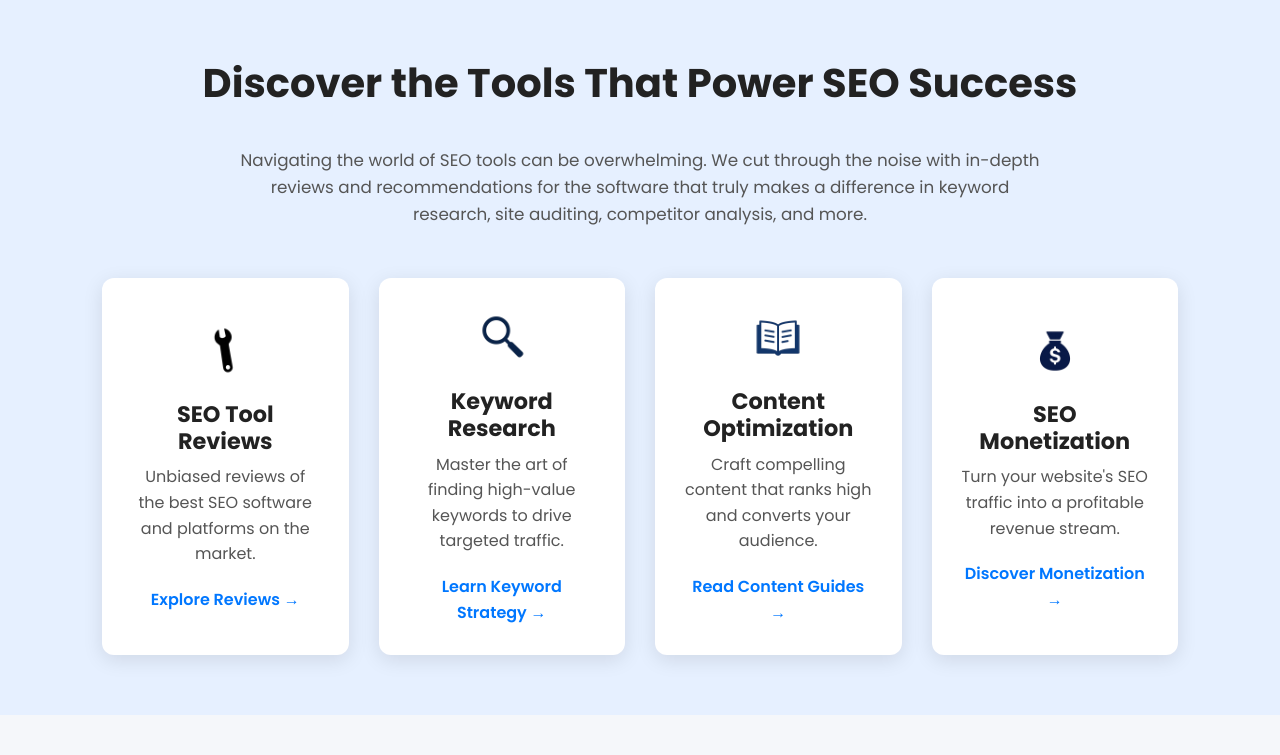
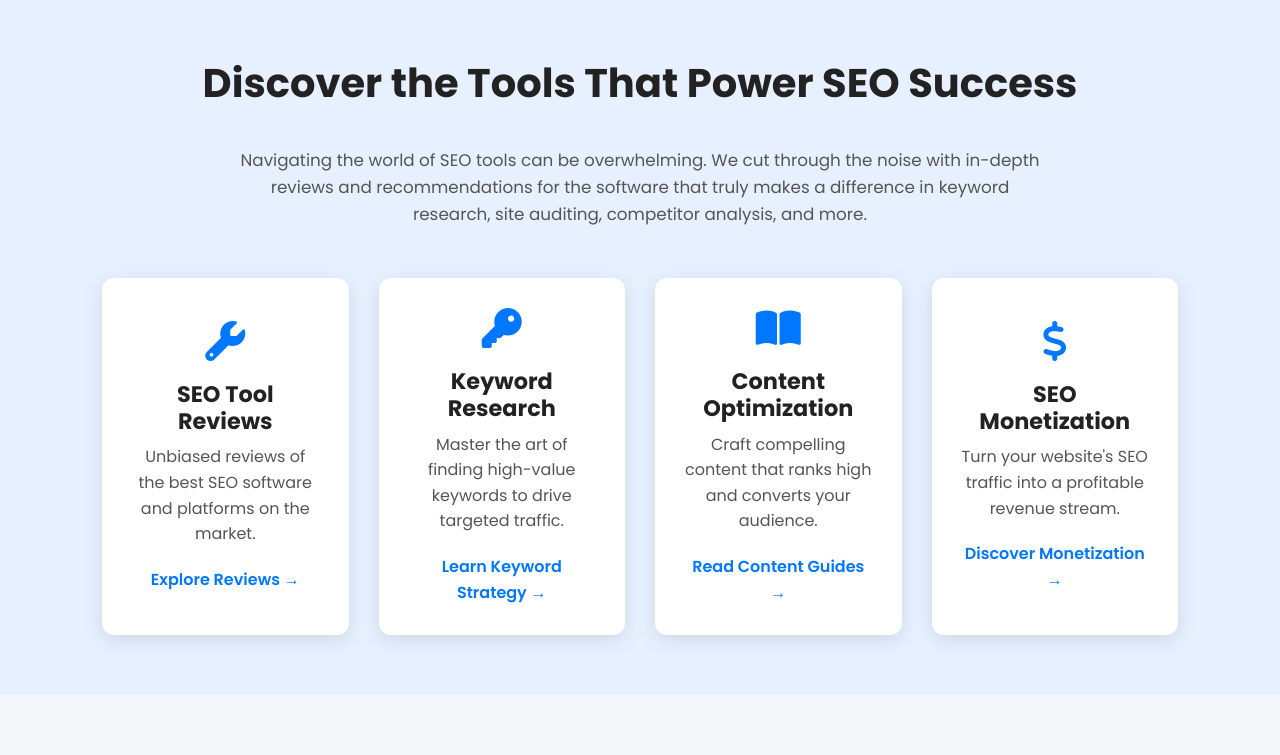
Before and after one commit to JaceStays/SemrushSEO, a PHP site: page / in a window 1280 px wide. Shown: the part 2489-3244 px from the top of the page. Run offline with PHP 8.4, Linux system fonts and the light colour scheme.

Commit message:
home: replace PNG tool icons with Font Awesome fallback; add styles

```diff
--- a/assets/css/styles.css
+++ b/assets/css/styles.css
@@ -629,9 +629,16 @@ p {
     margin-bottom: 20px;
     transition: filter 0.3s;
 }
+.tool-icon-fa { /* Font Awesome fallback icons */
+  font-size: 40px;
+  color: var(--brand-primary);
+  margin-bottom: 20px;
+  transition: color 0.3s ease;
+}
 .tool-card:hover .tool-icon {
     filter: brightness(0) saturate(100%) invert(100%) sepia(0%) saturate(0%) hue-rotate(249deg) brightness(102%) contrast(101%); /* Invert to white */
 }
+.tool-card:hover .tool-icon-fa { color: #fff; }
 .tool-card h3 {
     font-weight: 700;
     font-size: 1.4rem;
--- a/index.php
+++ b/index.php
@@ -122,25 +122,25 @@
         </p>
         <div class="tool-card-grid">
           <a href="/reviews.php" class="tool-card">
-            <img src="/assets/icons/wrench-icon.png" alt="SEO Tools" class="tool-icon" role="img" loading="lazy">
+            <i class="fas fa-wrench tool-icon-fa" aria-hidden="true"></i>
             <h3>SEO Tool Reviews</h3>
             <p>Unbiased reviews of the best SEO software and platforms on the market.</p>
             <span class="tool-card-link">Explore Reviews →</span>
           </a>
           <a href="/blog/how-to-find-keywords.php" class="tool-card">
-            <img src="/assets/icons/keyword-icon.png" alt="Keyword Research" class="tool-icon" role="img" loading="lazy">
+            <i class="fas fa-key tool-icon-fa" aria-hidden="true"></i>
             <h3>Keyword Research</h3>
             <p>Master the art of finding high-value keywords to drive targeted traffic.</p>
             <span class="tool-card-link">Learn Keyword Strategy →</span>
           </a>
           <a href="/blog/how-to-create-seo-content.php" class="tool-card">
-            <img src="/assets/icons/guide-icon.png" alt="SEO Guides" class="tool-icon" role="img" loading="lazy">
+            <i class="fas fa-book-open tool-icon-fa" aria-hidden="true"></i>
             <h3>Content Optimization</h3>
             <p>Craft compelling content that ranks high and converts your audience.</p>
             <span class="tool-card-link">Read Content Guides →</span>
           </a>
           <a href="/blog/how-to-make-money-seo.php" class="tool-card">
-            <img src="/assets/icons/money-icon.png" alt="SEO Monetization" class="tool-icon" role="img" loading="lazy">
+            <i class="fas fa-dollar-sign tool-icon-fa" aria-hidden="true"></i>
             <h3>SEO Monetization</h3>
             <p>Turn your website's SEO traffic into a profitable revenue stream.</p>
             <span class="tool-card-link">Discover Monetization →</span>
```
